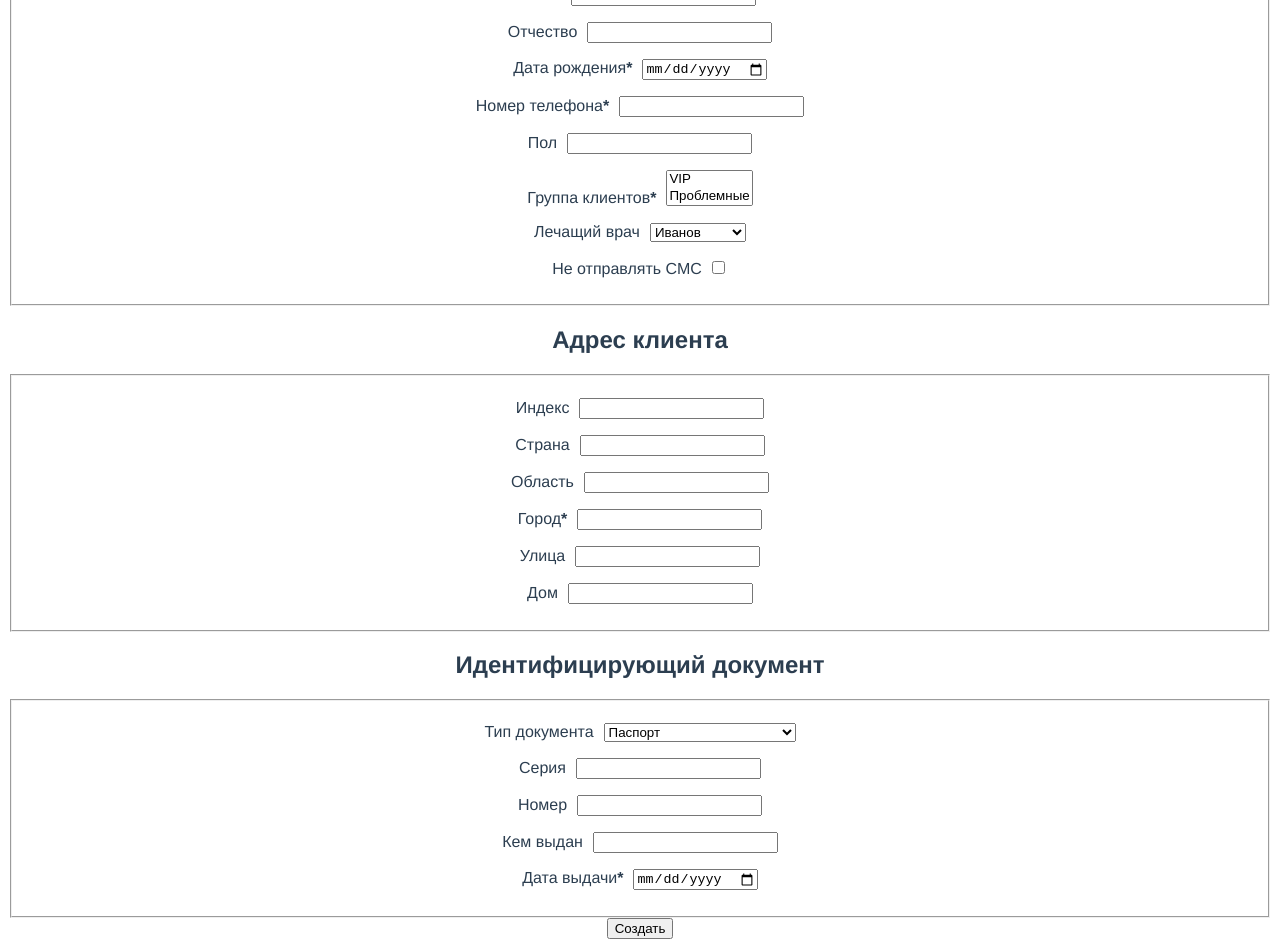
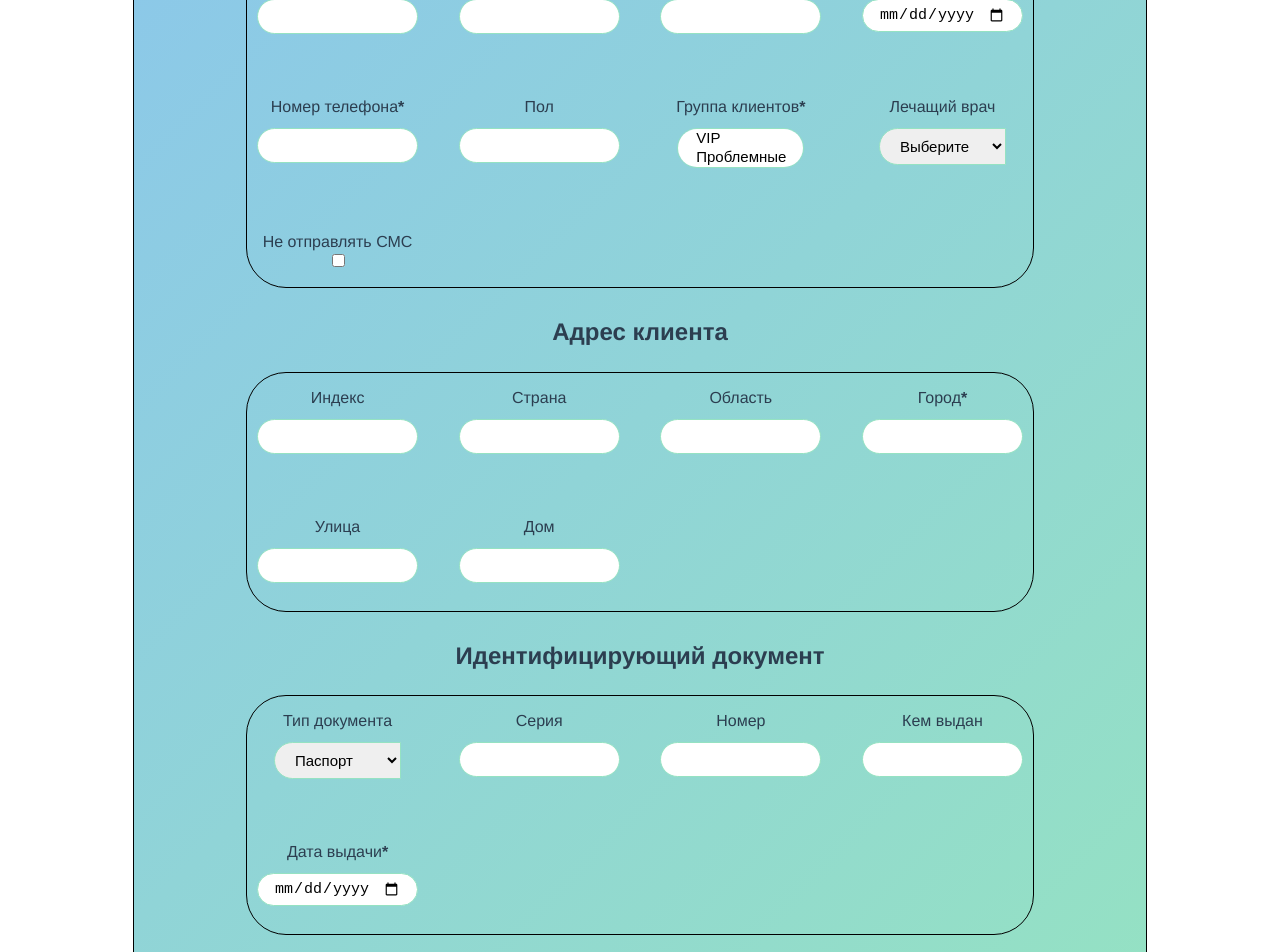
Before and after one commit to VShka/user-add-form, a Vue app: page / in a window 1280 px wide. Shown: the part 280-1232 px from the top of the page. Built offline with nearby package versions, Linux system fonts and the light colour scheme.

Commit message:
Основные стили для формы добавлены

```diff
--- a/src/components/addUserForm.vue
+++ b/src/components/addUserForm.vue
@@ -1,57 +1,65 @@
 <template>
   <form action="" class="form">
-    <h1 class="form__title">Создайте нового клиента</h1>
+    <h1 class="form__title">Добавьте нового пациента</h1>
     <p class="form__required"><strong>*</strong>Поле обязательное для заполнения.</p>
 
     <section class="form__personal-info">
       <h2 class="form__title">Персональные данные клиента</h2>
       <fieldset>
+        <div class="fieldset">
           <p class="form__field">
             <label for="first-name">
               <span>Фамилия</span>
               <strong>*</strong>
             </label>
-          <input type="text" id="first-name" name="first-name">
+            <br />
+            <input class="form__item" type="text" id="first-name" name="first-name">
           </p>
           <p class="form__field">
             <label for="second-name">
               <span>Имя</span>
               <strong>*</strong>
             </label>
-          <input type="text" id="second-name" name="second-name">
+            <br />
+            <input class="form__item" type="text" id="second-name" name="second-name">
           </p>
           <p class="form__field">
             <label for="patronymic">
               <span>Отчество</span>
             </label>
-          <input type="text" id="patronymic" name="patronymic">
+            <br />
+            <input class="form__item" type="text" id="patronymic" name="patronymic">
           </p>
           <p class="form__field">
             <label for="birthday">
               <span>Дата рождения</span>
               <strong>*</strong>
             </label>
-          <input type="date" id="birthday" name="birthday">
+            <br />
+            <input class="form__item form__item-date" type="date" id="birthday" name="birthday">
           </p>
           <p class="form__field">
             <label for="phone">
               <span>Номер телефона</span>
               <strong>*</strong>
             </label>
-          <input type="tel" id="phone" name="phone">
+            <br />
+            <input class="form__item" type="tel" id="phone" name="phone">
           </p>
           <p class="form__field">
             <label for="sex">
               <span>Пол</span>
             </label>
-          <input type="text" id="sex" name="sex">
+            <br />
+            <input class="form__item" type="text" id="sex" name="sex">
           </p>
           <p class="form__field">
             <label for="group">
               <span>Группа клиентов</span>
               <strong>*</strong>
             </label>
-          <select id="group" name="group" multiple size="2">
+            <br />
+            <select class="form__item form__item-group" id="group" name="group" multiple size="2">
               <option value="VIP">VIP</option>
               <option value="Проблемные">Проблемные</option>
               <option value="ОМС">ОМС</option>
@@ -61,7 +69,9 @@
             <label for="doctor">
               <span>Лечащий врач</span>
             </label>
-          <select id="doctor" name="doctor">
+            <br />
+            <select class="form__item form__item-doctor" id="doctor" name="doctor">
+              <option value="none" hidden="">Выберите</option>
               <option value="Иванов">Иванов</option>
               <option value="Захаров">Захаров</option>
               <option value="Чернышева">Чернышева</option>
@@ -71,60 +81,72 @@
             <label for="informing">
               <span>Не отправлять СМС</span>
             </label>
+            <br />
             <input type="checkbox" id="informing" name="informing">
           </p>
+        </div>
       </fieldset>
     </section>
     <section class="form__personal-address">
       <h2 class="form__title">Адрес клиента</h2>
       <fieldset>
+        <div class="fieldset">
           <p class="form__field">
             <label for="index">
               <span>Индекс</span>
             </label>
-          <input type="text" id="index" name="index">
+            <br />
+            <input class="form__item" type="text" id="index" name="index">
           </p>
           <p class="form__field">
             <label for="country">
               <span>Страна</span>
             </label>
-          <input type="text" id="country" name="country">
+            <br />
+            <input class="form__item" type="text" id="country" name="country">
           </p>
           <p class="form__field">
             <label for="region">
               <span>Область</span>
             </label>
-          <input type="text" id="region" name="region">
+            <br />
+            <input class="form__item" type="text" id="region" name="region">
           </p>
           <p class="form__field">
             <label for="city">
               <span>Город</span>
               <strong>*</strong>
             </label>
-          <input type="text" id="city" name="city">
+            <br />
+            <input class="form__item" type="text" id="city" name="city">
           </p>
           <p class="form__field">
             <label for="street">
               <span>Улица</span>
             </label>
-          <input type="text" id="street" name="street">
+            <br />
+            <input class="form__item" type="text" id="street" name="street">
           </p>
           <p class="form__field">
             <label for="house">
               <span>Дом</span>
             </label>
-          <input type="text" id="house" name="house">
+            <br />
+            <input class="form__item" type="text" id="house" name="house">
           </p>
+        </div>
       </fieldset>
     </section>
     <section class="form__personal-document">
       <h2 class="form__title">Идентифицирующий документ</h2>
       <fieldset>
+        <div class="fieldset">
           <p class="form__field">
             <label for="document">
               <span>Тип документа</span>
             </label>
-          <select id="document" name="document">
+            <br />
+            <select class="form__item form__item-doctor" id="document" name="document">
               <option value="Паспорт">Паспорт</option>
               <option value="Свидетельство о рождении">Свидетельство о рождении</option>
               <option value="Вод. удостоверение">Вод. удостоверение</option>
@@ -134,40 +156,113 @@
             <label for="series">
               <span>Серия</span>
             </label>
-          <input type="text" id="series" name="series">
+            <br />
+            <input class="form__item" type="text" id="series" name="series">
           </p>
           <p class="form__field">
             <label for="number">
               <span>Номер</span>
             </label>
-          <input type="text" id="number" name="number">
+            <br />
+            <input class="form__item" type="text" id="number" name="number">
           </p>
           <p class="form__field">
             <label for="agency">
               <span>Кем выдан</span>
             </label>
-          <input type="text" id="agency" name="agency">
+            <br />
+            <input class="form__item" type="text" id="agency" name="agency">
           </p>
           <p class="form__field">
             <label for="date">
               <span>Дата выдачи</span>
               <strong>*</strong>
             </label>
-          <input type="date" id="date" name="date">
+            <br />
+            <input class="form__item form__item-date" type="date" id="date" name="date">
           </p>
+        </div>
       </fieldset>
     </section>
-    <button class="button">Создать</button>
+    <button
+      class="button"
+      @click.prevent="addUser"
+    >
+    Добавить</button>
   </form>
 </template>
 
 <script>
 export default {
-
+methods: {
+  addUser() {
+    alert('Пациент добавлен успешно');
+  }
+}
 }
 </script>
 
 <style lang="sass" scoped>
-  input, select
-    margin-left: 10px
+  fieldset
+    border: none
+
+
+  .form
+    width: 80%
+    margin: 0 auto
+    padding-bottom: 40px
+    border: 1px solid #000
+    background-color: #8bc6ec
+    background-image: linear-gradient(135deg, #8bc6ec 0%, #95e2c2 100%)
+
+    .fieldset
+      display: grid
+      grid-template-columns: repeat(auto-fill, minmax(10rem, 1fr))
+      grid-gap: 20px
+      width: 80%
+      margin: 0 auto
+      border: 1px solid #000
+      border-radius: 40px
+
+      &:hover
+        box-shadow: 10px 14px 28px rgba(0,0,0,0.25), 0 10px 10px rgba(0,0,0,0.22)
+
+    .form__item
+      width: 70%
+      font-size: 15px
+      border: 1px solid #95e2c2
+      border-radius: 50px
+      margin: 12px auto
+      padding: 0.5rem 1rem
+
+      &:focus
+        outline: none
+        box-shadow: 0 0 10px rgb(141, 141, 138)
+
+    .form__item-date
+      padding: .38rem 1rem
+
+    .form__item-group
+      padding: 0 1rem
+
+    .form__item-doctor
+      border-top-right-radius: 0
+      border-bottom-right-radius: 0
+
+  .button
+    background-color: #95e2c2
+    color: #000
+    font-size: 15px
+    font-weight: bold
+    border-radius: 50px
+    border: 1px solid #1c73ab
+    cursor: pointer
+    padding: 1rem 3rem
+    margin-top: 20px
+
+    &:focus
+      outline: none
+      box-shadow: 0 0 10px rgba(14, 150, 184, 0.445)
+    &:hover
+      background-color: #6ed0e0
 </style>
```
Lines whose indentation alone changed are shown as unchanged.
